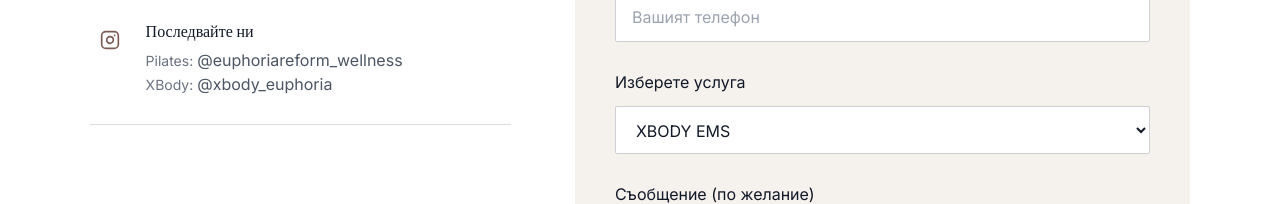
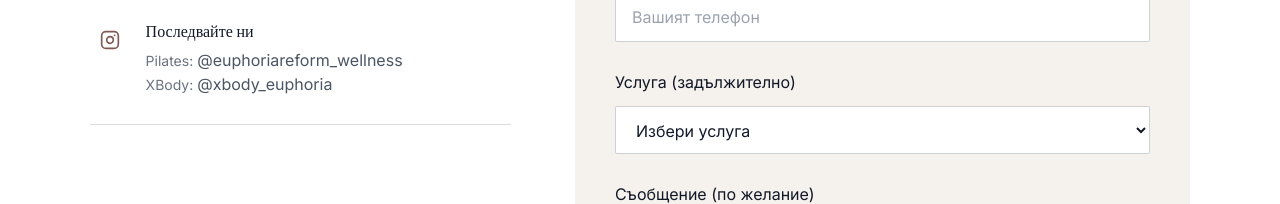
Before and after one commit to denichinv/euphoria-wellness-studio-bg, a React (Vite) app: page / in a window 1280 px wide. Shown: the part 5622-5826 px from the top of the page. Built offline with nearby package versions, Linux system fonts and the light colour scheme.

Commit message:
fix: require explicit service selection in contact form

```diff
--- a/src/components/sections/Contact.tsx
+++ b/src/components/sections/Contact.tsx
@@ -19,11 +19,15 @@ export function Contact() {
   const [phone, setPhone] = useState("");
   const [email, setEmail] = useState("");
   const [message, setMessage] = useState("");
-  const [service, setService] = useState("pilates");
+  const [service, setService] = useState("");
   const [status, setStatus] = useState<FormStatus>("idle");
 
   const handleSubmit = async (e: React.FormEvent<HTMLFormElement>) => {
     e.preventDefault();
+    if (!service) {
+      e.currentTarget.querySelector<HTMLSelectElement>("#service")?.focus();
+      return;
+    }
     setStatus("submitting");
     const form = e.currentTarget;
     const formData = new FormData(form);
@@ -47,7 +51,7 @@ export function Contact() {
       setEmail("");
       setPhone("");
       setMessage("");
-      setService("pilates");
+      setService("");
     } catch {
       setStatus("error");
     }
@@ -262,14 +266,18 @@ export function Contact() {
                   id="service"
                   className={inputsStyle}
                   value={service}
+                  required
                   onChange={(e) => {
                     setService(e.target.value);
                   }}
                 >
-                  <option value="pilates">
+                  <option value="" disabled>
+                    {t.contact.contactForm.servicePlaceholder}
+                  </option>
+                  <option value="xbody">
                     {t.contact.contactForm.serviceOptions[0]}
                   </option>
-                  <option value="xbody">
+                  <option value="pilates">
                     {t.contact.contactForm.serviceOptions[1]}
                   </option>
                   <option value="others">
--- a/src/i18n/bg.ts
+++ b/src/i18n/bg.ts
@@ -131,7 +131,8 @@ export const bg: Translations = {
       emailPlaceholder: "Вашият имейл",
       phone: "Телефонен номер",
       phonePlaceholder: "Вашият телефон",
-      service: "Изберете услуга",
+      service: "Услуга (задължително)",
+      servicePlaceholder: "Избери услуга",
       serviceOptions: ["XBODY EMS", "Pilates Reformer", "Други"],
       message: "Съобщение (по желание)",
       messagePlaceholder: "Разкажете ни повече за вашите цели...",
--- a/src/i18n/en.ts
+++ b/src/i18n/en.ts
@@ -140,7 +140,8 @@ export const en: Translations = {
       emailPlaceholder: "Your email",
       phone: "Phone Number",
       phonePlaceholder: "Your phone number",
-      service: "Select a service",
+      service: "Service (required)",
+      servicePlaceholder: "Choose a service",
       serviceOptions: ["XBODY EMS", "Pilates Reformer", "Other"],
       message: "Message (optional)",
       messagePlaceholder: "Tell us more about your goals...",
--- a/src/i18n/types.ts
+++ b/src/i18n/types.ts
@@ -89,6 +89,7 @@ export type Translations = {
       phone: string;
       phonePlaceholder: string;
       service: string;
+      servicePlaceholder: string;
       serviceOptions: string[];
       message: string;
       messagePlaceholder: string;
```
Also changed, not shown: 1 other file (tests, documents, lock files or other folders).
